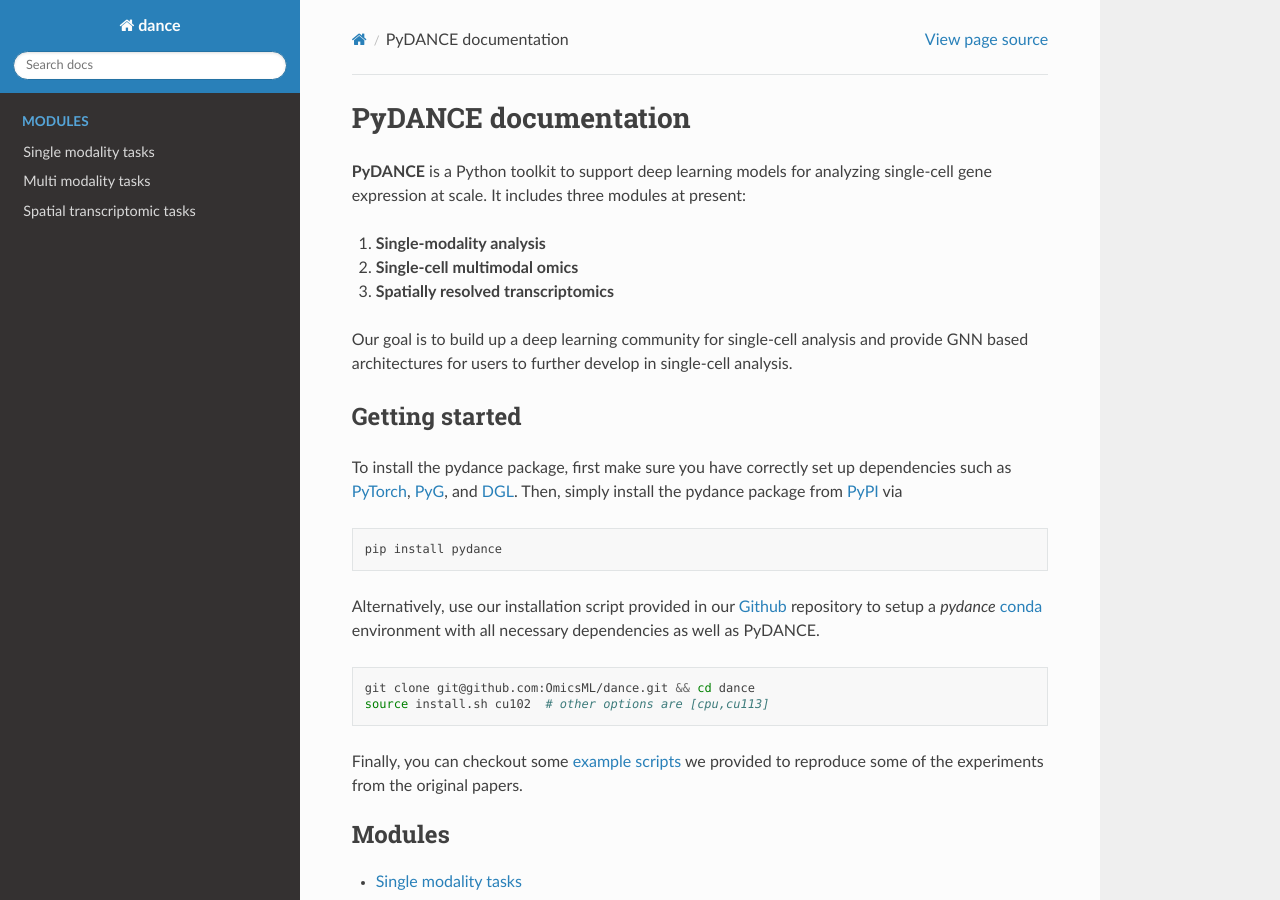
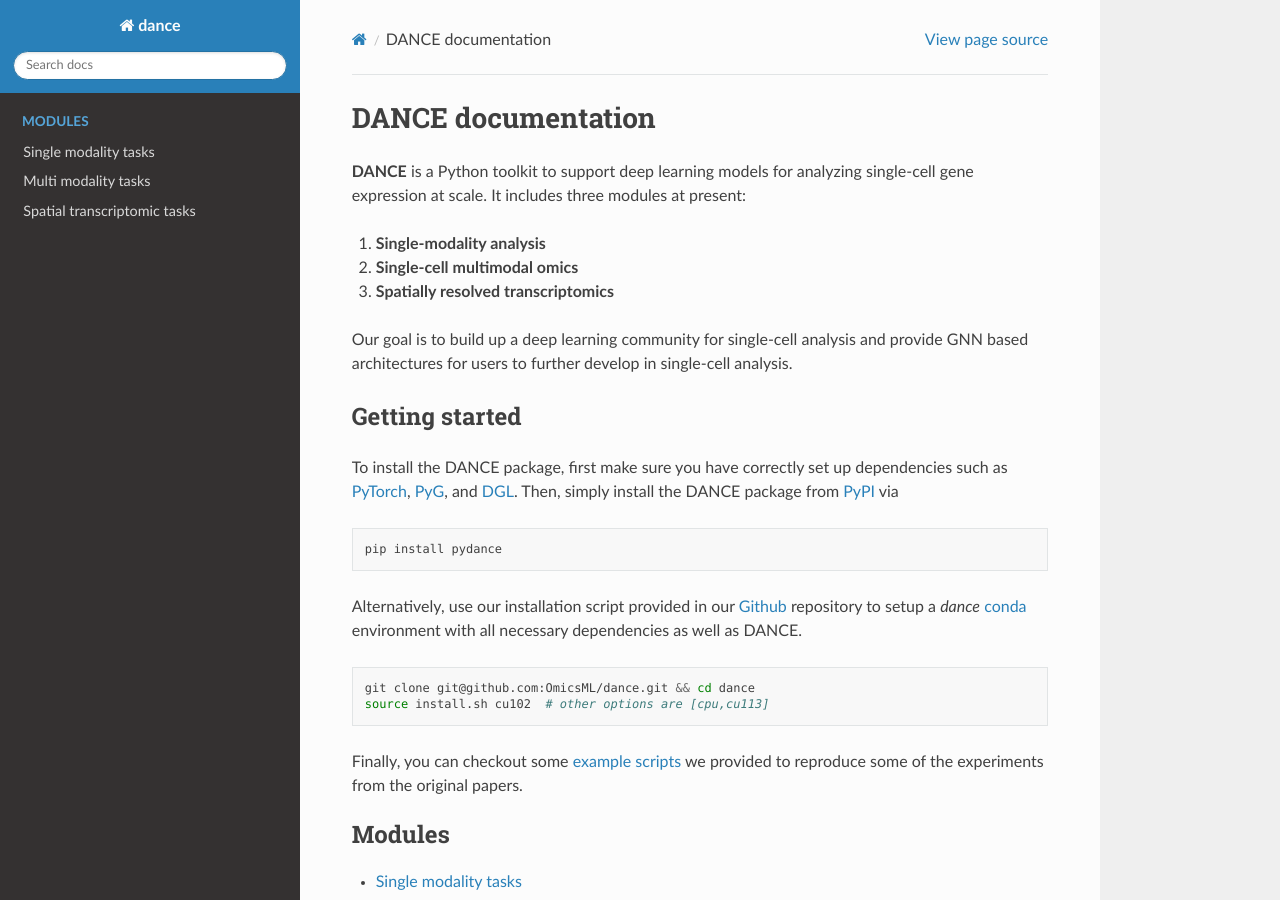
Before and after one commit to OmicsML/dance, a Sphinx documentation site: the page built from docs/source/index.rst, in a window 1280 px wide and 900 px high. Built offline with Sphinx 7.4.7 and the Read the Docs theme 2.0.0, drawn with Linux system fonts in a browser that asks for light colours.

Commit message:
pydance -> dance when applicable for consistency

```diff
--- a/docs/source/index.rst
+++ b/docs/source/index.rst
@@ -3,10 +3,10 @@
    You can adapt this file completely to your liking, but it should at least
    contain the root `toctree` directive.
 
-PyDANCE documentation
-=====================
+DANCE documentation
+===================
 
-**PyDANCE** is a Python toolkit to support deep learning models for analyzing
+**DANCE** is a Python toolkit to support deep learning models for analyzing
 single-cell gene expression at scale. It includes three modules at present:
 
 #. **Single-modality analysis**
@@ -20,12 +20,12 @@
 Getting started
 ---------------
 
-To install the pydance package, first make sure you have correctly set up
+To install the DANCE package, first make sure you have correctly set up
 dependencies such as
 `PyTorch <https://pytorch.org/get-started/>`_,
 `PyG <https://pytorch-geometric.readthedocs.io/en/latest/notes/installation.html>`_, and
 `DGL <https://www.dgl.ai/pages/start.html>`_.
-Then, simply install the pydance package from
+Then, simply install the DANCE package from
 `PyPI <https://pypi.org/project/pydance/>`_ via
 
 .. code-block:: bash
@@ -33,9 +33,9 @@
    pip install pydance
 
 Alternatively, use our installation script provided in our
-`Github <https://github.com/OmicsML/dance>`_ repository to setup a `pydance`
+`Github <https://github.com/OmicsML/dance>`_ repository to setup a `dance`
 `conda <https://conda.io/projects/conda/en/latest/index.html>`_
-environment with all necessary dependencies as well as PyDANCE.
+environment with all necessary dependencies as well as DANCE.
 
 .. code-block:: bash
 
```
Also changed, not shown: README.md (+9 -9 lines), 1 other file.
